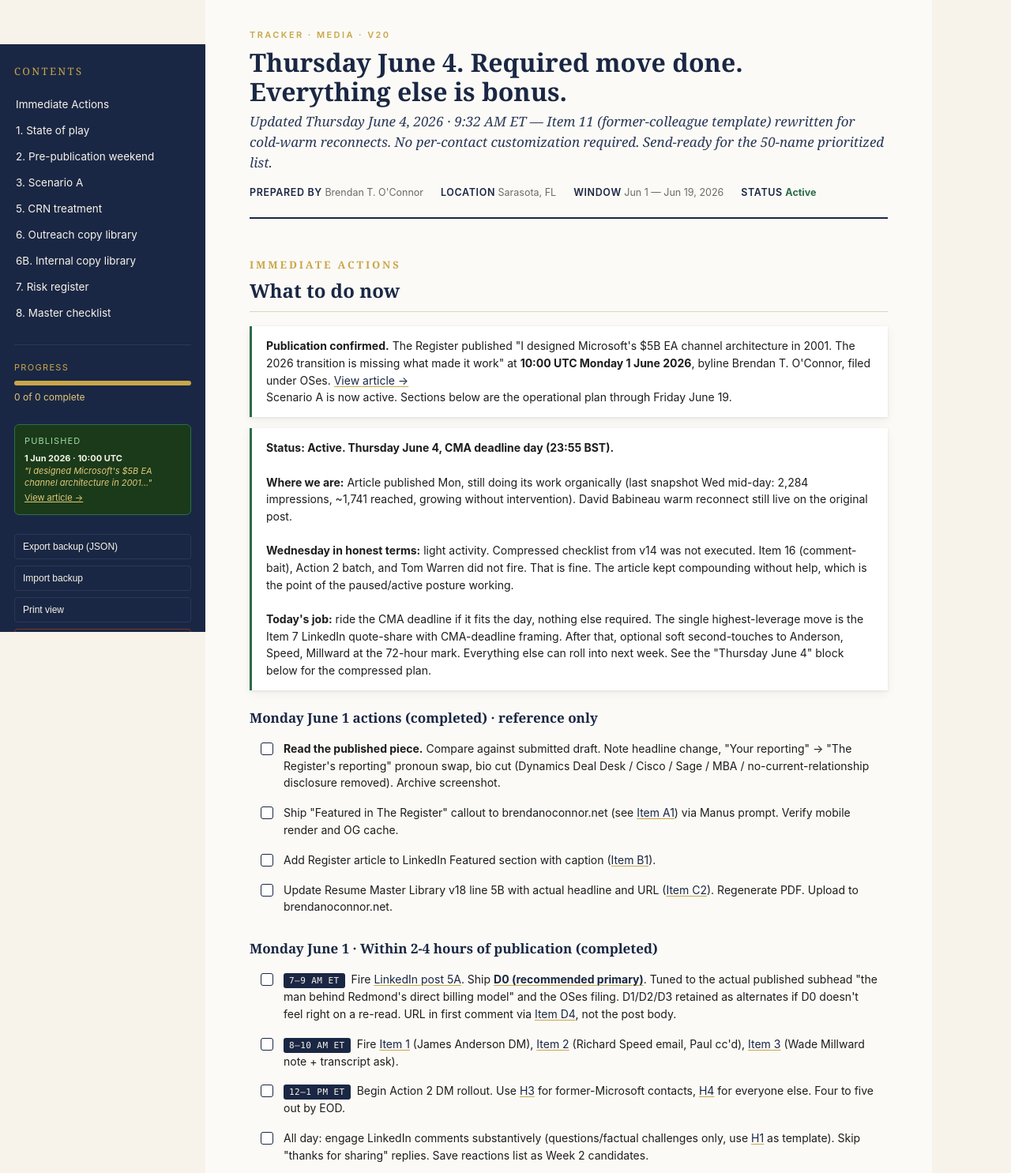
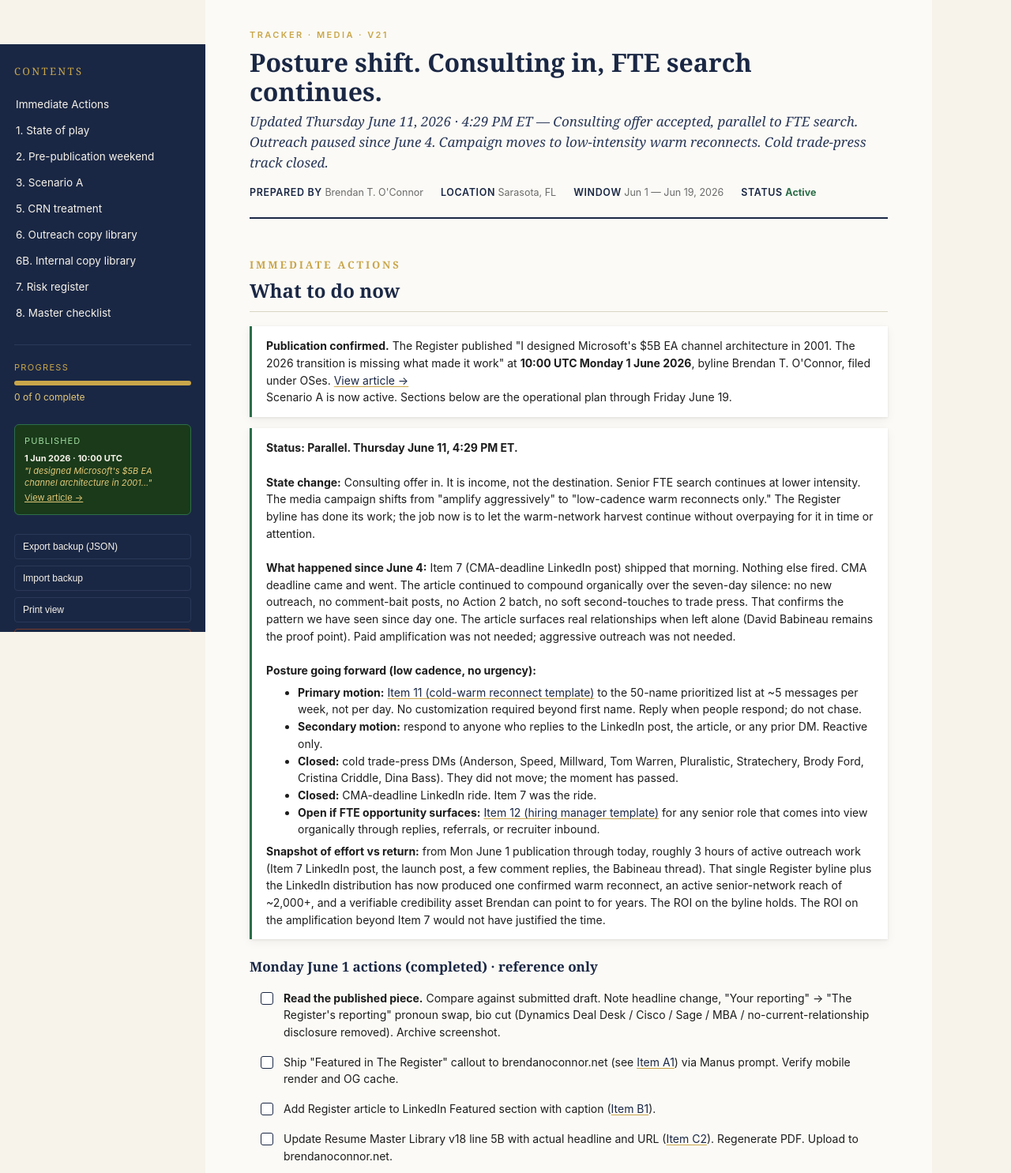
Before and after one commit to brendanterence-pandoc/brendoslife-site, a website: page public/media.html in a window 1280 px wide. Shown: the top 1485 px of the page at 79% size. Drawn offline with Linux system fonts and the light colour scheme.

Commit message:
Thursday Jun 11 4:29 PM ET: v21 posture shift (consulting in, FTE search continues, low-cadence reconnects): public/media.html

```diff
--- a/public/media.html
+++ b/public/media.html
@@ -547,9 +547,9 @@ main label a:hover, main p a:hover, main li a:hover, main .task label a:hover, m
 <main>
 
 <header class="doc-header">
-  <div class="eyebrow">Tracker &middot; Media &middot; v20</div>
-  <h1>Thursday June 4. Required move done. Everything else is bonus.</h1>
-  <div class="subtitle">Updated Thursday June 4, 2026 &middot; 9:32 AM ET &mdash; Item 11 (former-colleague template) rewritten for cold-warm reconnects. No per-contact customization required. Send-ready for the 50-name prioritized list.</div>
+  <div class="eyebrow">Tracker &middot; Media &middot; v21</div>
+  <h1>Posture shift. Consulting in, FTE search continues.</h1>
+  <div class="subtitle">Updated Thursday June 11, 2026 &middot; 4:29 PM ET &mdash; Consulting offer accepted, parallel to FTE search. Outreach paused since June 4. Campaign moves to low-intensity warm reconnects. Cold trade-press track closed.</div>
   <div class="meta">
     <span><strong>PREPARED BY</strong> Brendan T. O'Connor</span>
     <span><strong>LOCATION</strong> Sarasota, FL</span>
@@ -569,10 +569,18 @@ main label a:hover, main p a:hover, main li a:hover, main .task label a:hover, m
   </div>
 
   <div class="callout immediate" style="border-left-color:var(--green);">
-    <strong>Status: Active. Thursday June 4, CMA deadline day (23:55 BST).</strong><br><br>
-    <strong>Where we are:</strong> Article published Mon, still doing its work organically (last snapshot Wed mid-day: 2,284 impressions, ~1,741 reached, growing without intervention). David Babineau warm reconnect still live on the original post.<br><br>
-    <strong>Wednesday in honest terms:</strong> light activity. Compressed checklist from v14 was not executed. Item 16 (comment-bait), Action 2 batch, and Tom Warren did not fire. That is fine. The article kept compounding without help, which is the point of the paused/active posture working.<br><br>
-    <strong>Today's job:</strong> ride the CMA deadline if it fits the day, nothing else required. The single highest-leverage move is the Item 7 LinkedIn quote-share with CMA-deadline framing. After that, optional soft second-touches to Anderson, Speed, Millward at the 72-hour mark. Everything else can roll into next week. See the "Thursday June 4" block below for the compressed plan.
+    <strong>Status: Parallel. Thursday June 11, 4:29 PM ET.</strong><br><br>
+    <strong>State change:</strong> Consulting offer in. It is income, not the destination. Senior FTE search continues at lower intensity. The media campaign shifts from "amplify aggressively" to "low-cadence warm reconnects only." The Register byline has done its work; the job now is to let the warm-network harvest continue without overpaying for it in time or attention.<br><br>
+    <strong>What happened since June 4:</strong> Item 7 (CMA-deadline LinkedIn post) shipped that morning. Nothing else fired. CMA deadline came and went. The article continued to compound organically over the seven-day silence: no new outreach, no comment-bait posts, no Action 2 batch, no soft second-touches to trade press. That confirms the pattern we have seen since day one. The article surfaces real relationships when left alone (David Babineau remains the proof point). Paid amplification was not needed; aggressive outreach was not needed.<br><br>
+    <strong>Posture going forward (low cadence, no urgency):</strong>
+    <ul style="margin-top:6px;margin-bottom:6px;">
+      <li><strong>Primary motion:</strong> <a href="#item-11">Item 11 (cold-warm reconnect template)</a> to the 50-name prioritized list at ~5 messages per week, not per day. No customization required beyond first name. Reply when people respond; do not chase.</li>
+      <li><strong>Secondary motion:</strong> respond to anyone who replies to the LinkedIn post, the article, or any prior DM. Reactive only.</li>
+      <li><strong>Closed:</strong> cold trade-press DMs (Anderson, Speed, Millward, Tom Warren, Pluralistic, Stratechery, Brody Ford, Cristina Criddle, Dina Bass). They did not move; the moment has passed.</li>
+      <li><strong>Closed:</strong> CMA-deadline LinkedIn ride. Item 7 was the ride.</li>
+      <li><strong>Open if FTE opportunity surfaces:</strong> <a href="#item-12">Item 12 (hiring manager template)</a> for any senior role that comes into view organically through replies, referrals, or recruiter inbound.</li>
+    </ul>
+    <strong>Snapshot of effort vs return:</strong> from Mon June 1 publication through today, roughly 3 hours of active outreach work (Item 7 LinkedIn post, the launch post, a few comment replies, the Babineau thread). That single Register byline plus the LinkedIn distribution has now produced one confirmed warm reconnect, an active senior-network reach of ~2,000+, and a verifiable credibility asset Brendan can point to for years. The ROI on the byline holds. The ROI on the amplification beyond Item 7 would not have justified the time.
   </div>
 
   <h4>Monday June 1 actions (completed) &middot; reference only</h4>
```
